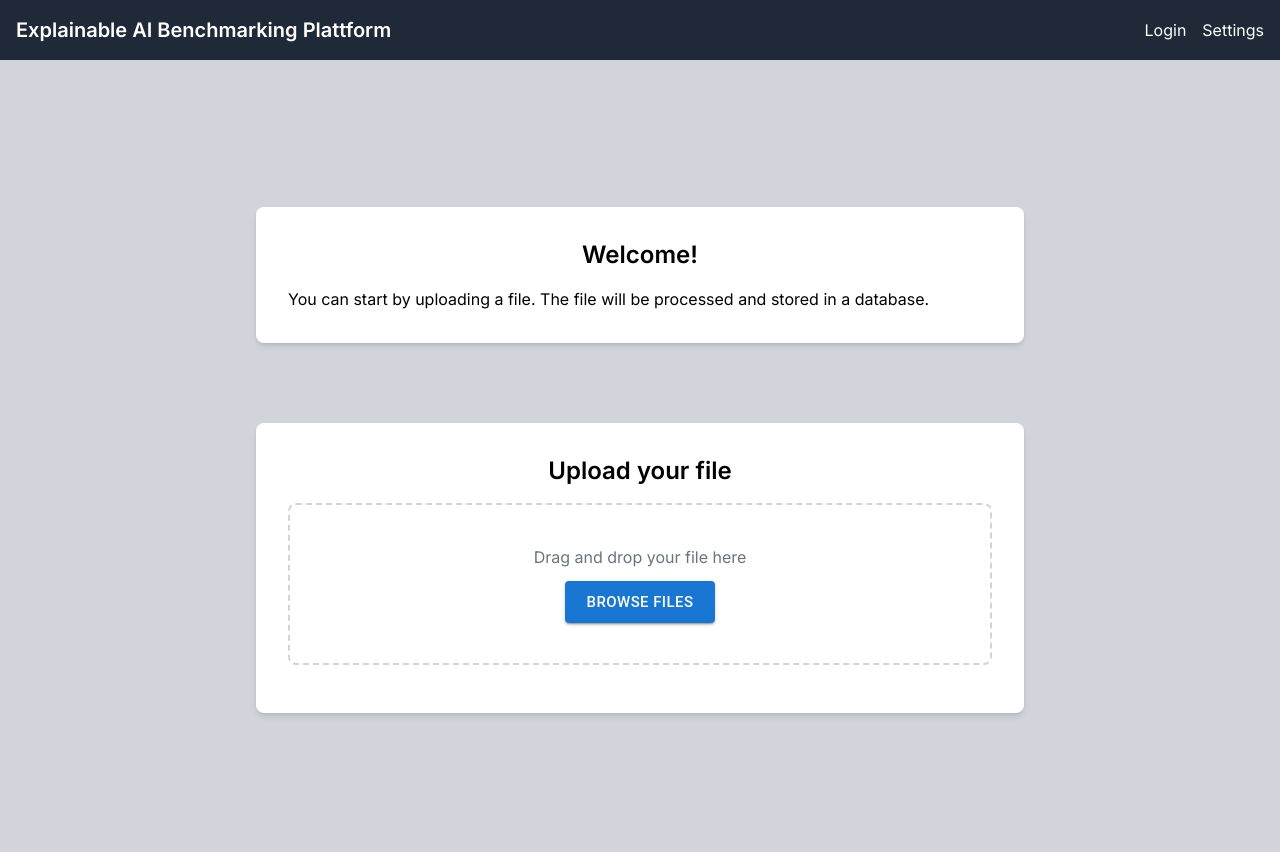
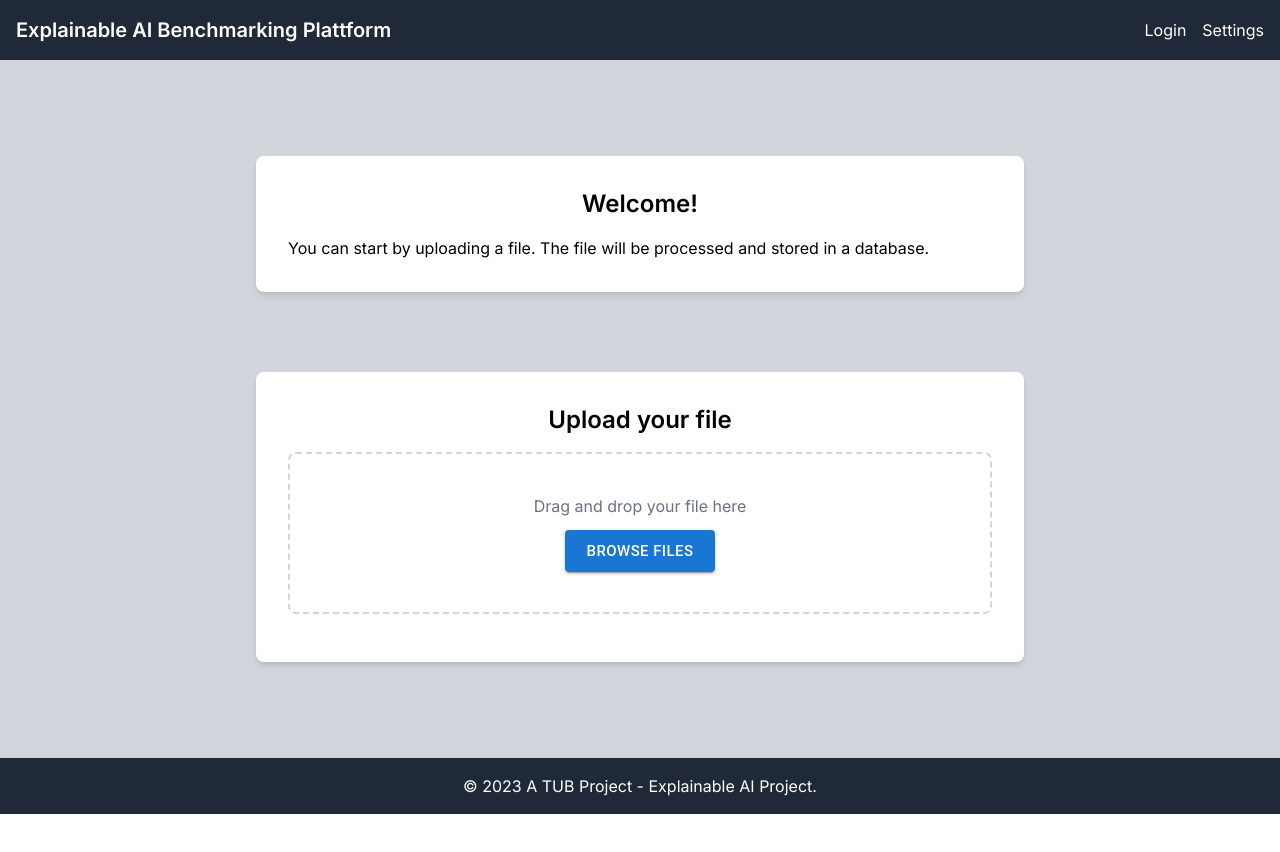
Before and after one commit to peschenbach/evalXai, a Next.js app in the folder platform/frontend/: page / in a window 1280 px wide. Shown: the top 852 px of the page. After the commit the page ends 814 px from the top, so only its background shows below. Built offline with nearby package versions, Linux system fonts and the light colour scheme.

Commit message:
feat: add footer

```diff
--- a/platform/frontend/app/page.tsx
+++ b/platform/frontend/app/page.tsx
@@ -1,14 +1,18 @@
 import Header from "./components/Header";
 import FileUpload from "./components/FileUpload";
 import { InfoBox } from "./components/InfoBox";
+
 export default function Home() {
   return (
-    <>
+    <div className="flex flex-col min-h-screen">
       <Header />
-      <main className="flex min-h-screen flex-col items-center justify-center p-24 bg-gray-300">
+      <main className="flex flex-1 flex-col items-center justify-center p-24 bg-gray-300">
         <InfoBox />
         <FileUpload />
       </main>
-    </>
+      <footer className="w-full bg-gray-800 text-white text-center p-4">
+        <p>© 2023 A TUB Project - Explainable AI Project.</p>
+      </footer>
+    </div>
   );
 }
```
